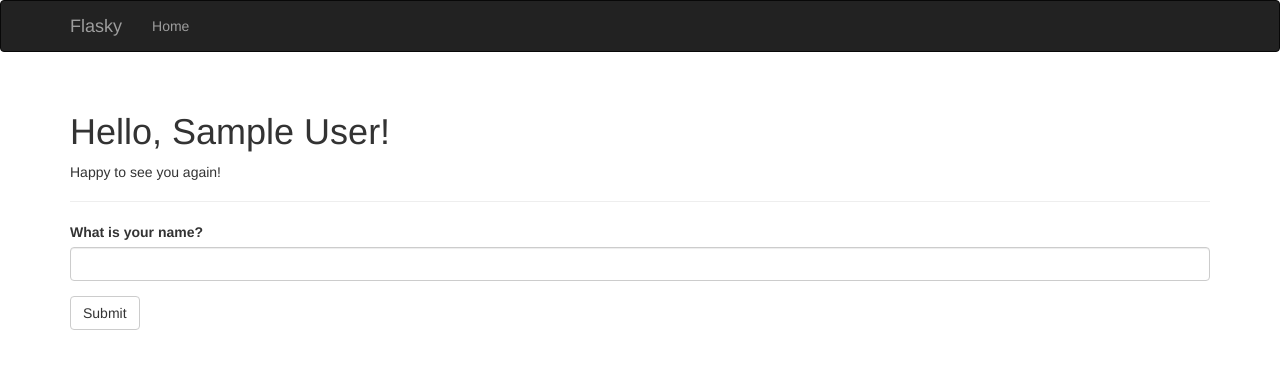
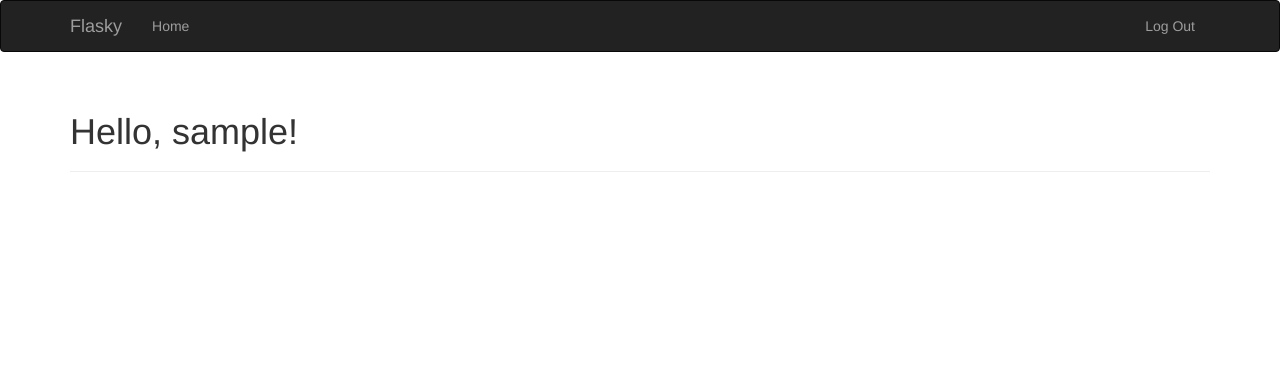
Before and after one commit to JushuangQiao/MyCodes, a Flask app: page / in a window 1280 px wide. Shown: the top 369 px of the page. Run offline with Flask 2, Linux system fonts and the light colour scheme; the visitor is signed in with stand-in values (Sample User, id 1); data comes from the database, SQL or seed files in the repository; some libraries are stand-ins or nearby versions.

Commit message:
add login

```diff
--- a/flasky/app/__init__.py
+++ b/flasky/app/__init__.py
@@ -3,12 +3,17 @@ from flask_bootstrap import Bootstrap
 from flask_mail import Mail
 from flask_moment import Moment
 from flask_sqlalchemy import SQLAlchemy
+from flask_login import LoginManager
 from config import config
 
 bootstrap = Bootstrap()
 mail = Mail()
 moment = Moment()
 db = SQLAlchemy()
+
+login_manager = LoginManager()
+login_manager.session_protection = 'strong'
+login_manager.login_view = 'auth.login'
 
 
 def create_app(config_name):
@@ -20,6 +25,7 @@ def create_app(config_name):
     mail.init_app(app)
     moment.init_app(app)
     db.init_app(app)
+    login_manager.init_app(app)
 
     from .main import main as main_blueprint
     app.register_blueprint(main_blueprint)
--- a/flasky/app/main/views.py
+++ b/flasky/app/main/views.py
@@ -1,27 +1,7 @@
-from flask import render_template, session, redirect, url_for, current_app
-from .. import db
-from ..models import User
-from ..email import send_email
+from flask import render_template
 from . import main
-from .forms import NameForm
 
 
-@main.route('/', methods=['GET', 'POST'])
+@main.route('/')
 def index():
-    form = NameForm()
-    if form.validate_on_submit():
-        user = User.query.filter_by(username=form.name.data).first()
-        if user is None:
-            user = User(username=form.name.data)
-            db.session.add(user)
-            session['known'] = False
-            if current_app.config['FLASKY_ADMIN']:
-                send_email(current_app.config['FLASKY_ADMIN'], 'New User',
-                           'mail/new_user', user=user)
-        else:
-            session['known'] = True
-        session['name'] = form.name.data
-        return redirect(url_for('.index'))
-    return render_template('index.html',
-                           form=form, name=session.get('name'),
-                           known=session.get('known', False))
+    return render_template('index.html')
--- a/flasky/app/models.py
+++ b/flasky/app/models.py
@@ -1,5 +1,6 @@
 from werkzeug.security import generate_password_hash, check_password_hash
-from . import db
+from flask_login import UserMixin
+from . import db, login_manager
 
 
 class Role(db.Model):
@@ -12,9 +13,10 @@ class Role(db.Model):
         return '<Role %r>' % self.name
 
 
-class User(db.Model):
+class User(UserMixin, db.Model):
     __tablename__ = 'users'
     id = db.Column(db.Integer, primary_key=True)
+    email = db.Column(db.String(64), unique=True, index=True)
     username = db.Column(db.String(64), unique=True, index=True)
     role_id = db.Column(db.Integer, db.ForeignKey('roles.id'))
     password_hash = db.Column(db.String(128))
@@ -32,3 +34,8 @@ class User(db.Model):
 
     def __repr__(self):
         return '<User %r>' % self.username
+
+
+@login_manager.user_loader
+def load_user(user_id):
+    return User.query.get(int(user_id))
--- a/flasky/app/templates/auth/login.html
+++ b/flasky/app/templates/auth/login.html
@@ -1,4 +1,5 @@
 {% extends "base.html" %}
+{% import "bootstrap/wtf.html" as wtf %}
 
 {% block title %}Flasky - Login{% endblock %}
 
@@ -6,4 +7,7 @@
 <div class="page-header">
     <h1>Login</h1>
 </div>
+<div class="col-md-4">
+    {{ wtf.quick_form(form) }}
+</div>
 {% endblock %}
--- a/flasky/app/templates/base.html
+++ b/flasky/app/templates/base.html
@@ -1,6 +1,6 @@
 {% extends "bootstrap/base.html" %}
 
-{% block title %}flasky{% endblock %}
+{% block title %}Flasky{% endblock %}
 
 {% block head %}
 {{ super() }}
@@ -18,11 +18,18 @@
                 <span class="icon-bar"></span>
                 <span class="icon-bar"></span>
             </button>
-            <a class="navbar-brand" href="/">Flasky</a>
+            <a class="navbar-brand" href="{{ url_for('main.index') }}">Flasky</a>
         </div>
         <div class="navbar-collapse collapse">
             <ul class="nav navbar-nav">
-                <li><a href="/">Home</a></li>
+                <li><a href="{{ url_for('main.index') }}">Home</a></li>
+            </ul>
+            <ul class="nav navbar-nav navbar-right">
+                {% if current_user.is_authenticated %}
+                <li><a href="{{ url_for('auth.logout') }}">Log Out</a></li>
+                {% else %}
+                <li><a href="{{ url_for('auth.login') }}">Log In</a></li>
+                {% endif %}
             </ul>
         </div>
     </div>
--- a/flasky/app/templates/index.html
+++ b/flasky/app/templates/index.html
@@ -1,16 +1,9 @@
 {% extends "base.html" %}
-{% import "bootstrap/wtf.html" as wtf %}
 
 {% block title %}Flasky{% endblock %}
 
 {% block page_content %}
 <div class="page-header">
-    <h1>Hello, {% if name %}{{ name }}{% else %}Stranger{% endif %}!</h1>
-    {% if not known %}
-    <p>Pleased to meet you!</p>
-    {% else %}
-    <p>Happy to see you again!</p>
-    {% endif %}
+    <h1>Hello, {% if current_user.is_authenticated %}{{ current_user.username }}{% else %}Stranger{% endif %}!</h1>
 </div>
-{{ wtf.quick_form(form) }}
 {% endblock %}
```
